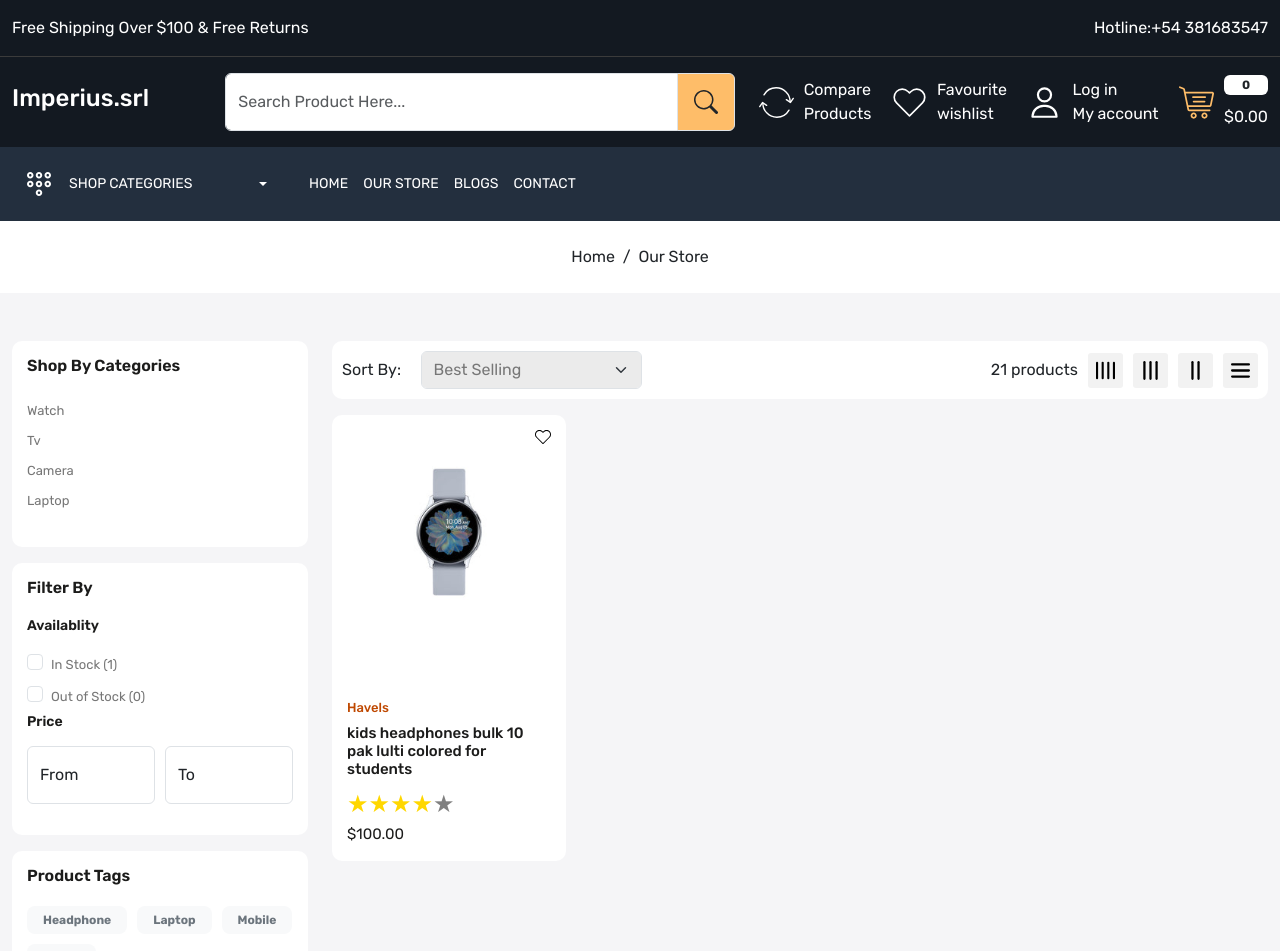
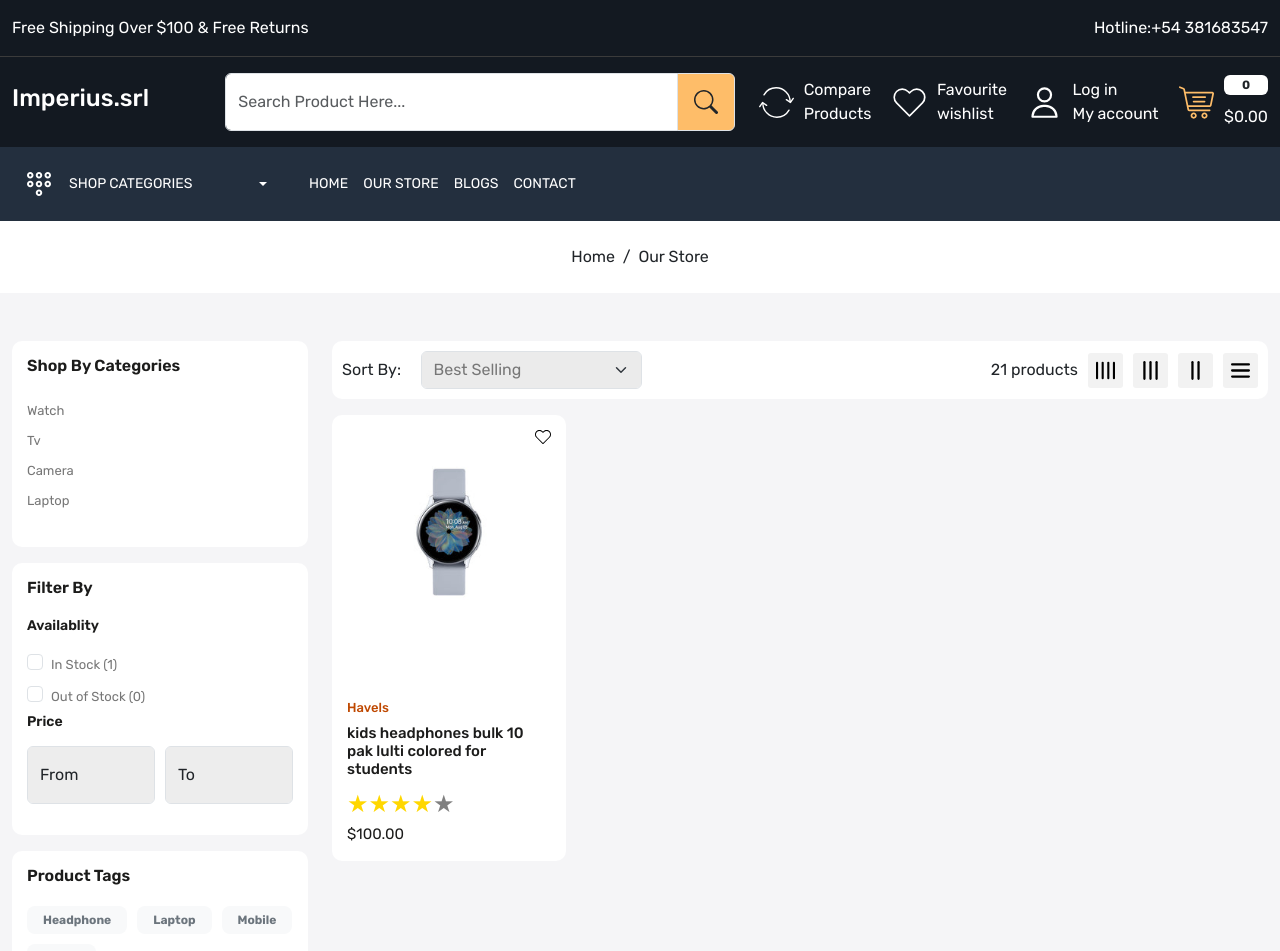
Before and after one commit to Izan0501/Imperius.Srl-Frontend, a React (Create React App) app: page /store in a window 1280 px wide. Shown: the top 951 px of the page. Built offline with nearby package versions, Linux system fonts and the light colour scheme.

Commit message:
addFormStoreBackgroundColor}

```diff
--- a/src/App.css
+++ b/src/App.css
@@ -476,4 +476,8 @@ footer .social-icons .text-white {
   border-radius: 3px;
 }
 
+.form-floating>.form-control{
+  background-color: var(--color-ededed);
+}
+
 /* Store Section Ends */
```
